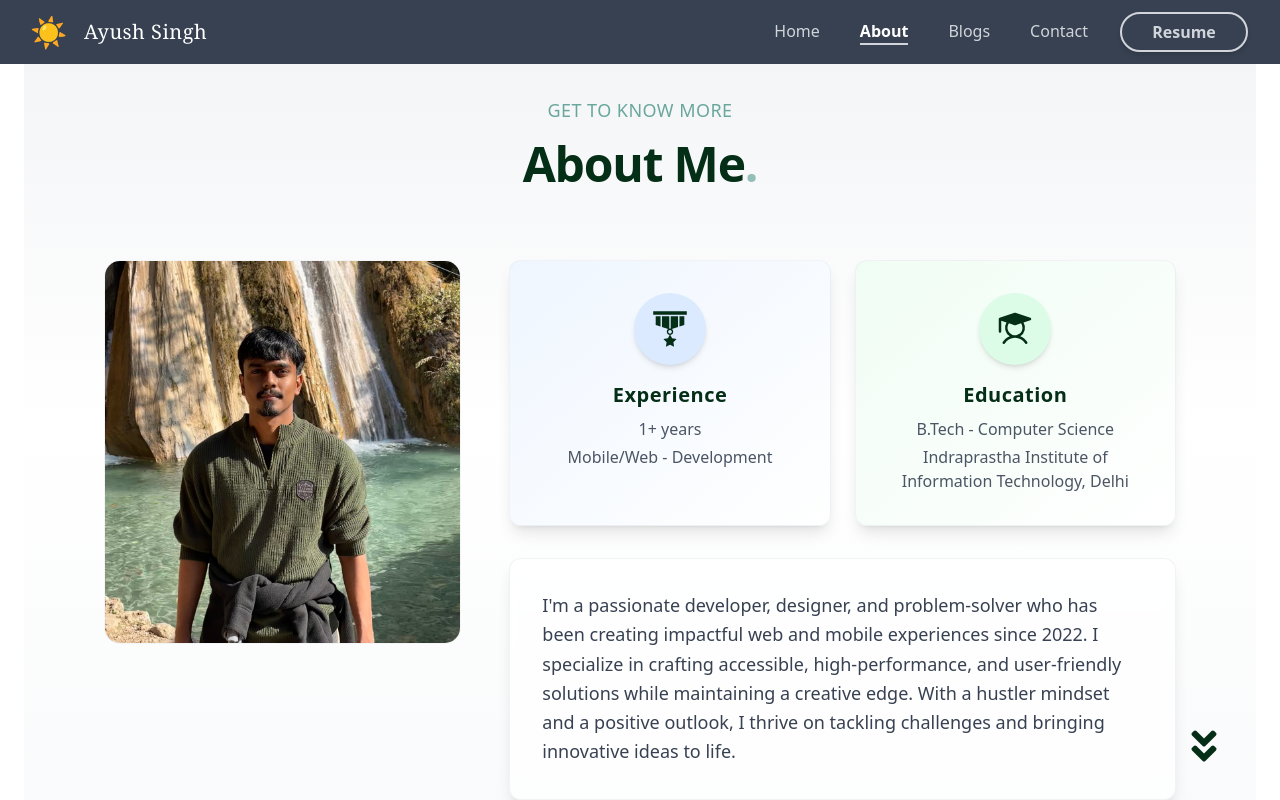
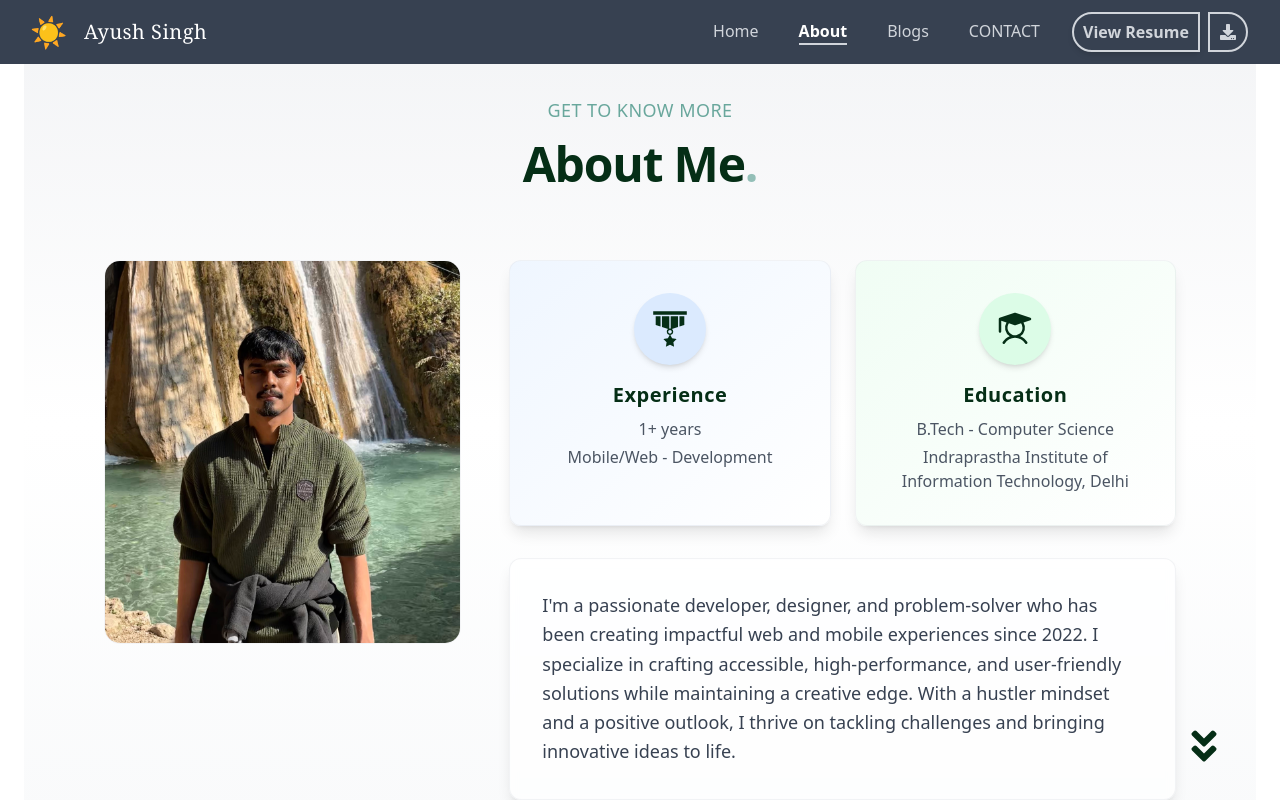
Before and after one commit to Ayush0520/Portfolio, a React (Vite) app: page /about in a window 1280 px wide. Shown: the top 800 px of the page. Built offline with nearby package versions, Linux system fonts and the light colour scheme.

Commit message:
Resume Added

```diff
--- a/src/components/common/Navbar.jsx
+++ b/src/components/common/Navbar.jsx
@@ -20,10 +20,18 @@ const Navbar = () => {
     { name: 'About', link: "/about" },
     { name: 'Blogs', link: "/blog" },
     {
-      name: 'Contact',
-      link: "#",
+      name: 'CONTACT',
+      link: "#contact",
       onClick: () => {
-        window.scrollTo({ top: document.body.scrollHeight, behavior: 'smooth' });
+        const footer = document.getElementById('contact');
+        if (footer) {
+          footer.scrollIntoView({ behavior: 'smooth' });
+        } else {
+          window.scrollTo({
+            top: document.documentElement.scrollHeight,
+            behavior: 'smooth'
+          });
+        }
       },
     },
   ];
@@ -117,24 +125,24 @@ const Navbar = () => {
             </li>
           ))}
 
-          <li>
+          <li className="relative group">
+            <div className="flex gap-2">
               <a
-              href="/path-to-resume.pdf"
-              download="Ayush_Resume.pdf"
-              className="group relative flex items-center justify-center w-32 h-10 border-2 border-gray-300 rounded-full text-gray-300 font-semibold shadow-md transition-all duration-300 hover:bg-gray-300 hover:text-gray-800 overflow-hidden"
+                href="Ayush_Resume.pdf"
+                target="_blank"
+                rel="noopener noreferrer"
+                className="group relative flex items-center justify-center w-32 h-10 border-2 border-gray-300 rounded-l-full text-gray-300 font-semibold shadow-md transition-all duration-300 hover:bg-gray-300 hover:text-gray-800"
               >
-              <span
-                className="absolute inset-0 flex items-center justify-center transition-transform duration-300 group-hover:-translate-y-full"
-              >
-                Resume
-              </span>
-
-              <span
-                className="absolute inset-0 flex items-center justify-center text-xl transition-transform duration-300 translate-y-full group-hover:translate-y-0"
+                <span>View Resume</span>
+              </a>
+              <a
+                href="Ayush_Resume.pdf"
+                download
+                className="flex items-center justify-center w-10 h-10 border-2 border-gray-300 rounded-r-full text-gray-300 hover:bg-gray-300 hover:text-gray-800 transition-all duration-300"
               >
                 <FaDownload />
-              </span>
               </a>
+            </div>
           </li>
         </ul>
 
@@ -177,6 +185,17 @@ const Navbar = () => {
                       transition={{ delay: index * 0.1 }}
                       className="relative group"
                     >
+                      {link.onClick ? (
+                        <button
+                          onClick={() => {
+                            link.onClick();
+                            setOpen(false);
+                          }}
+                          className="hover:text-gray-300 transition-all duration-300 inline-block"
+                        >
+                          {link.name}
+                        </button>
+                      ) : (
                         <Link
                           to={link.link}
                           onClick={() => setOpen(false)}
@@ -184,8 +203,33 @@ const Navbar = () => {
                         >
                           {link.name}
                         </Link>
+                      )}
                     </motion.li>
                   ))}
+                  <motion.li
+                    initial={{ opacity: 0, y: 20 }}
+                    animate={{ opacity: 1, y: 0 }}
+                    transition={{ delay: navLinks.length * 0.1 }}
+                    className="pt-4 flex justify-center gap-4"
+                  >
+                    <a
+                      href="Ayush_Resume.pdf"
+                      target="_blank"
+                      rel="noopener noreferrer"
+                      className="inline-flex items-center gap-2 px-6 py-2 border-2 border-white rounded-full hover:bg-white hover:text-black transition-all duration-300"
+                      onClick={() => setOpen(false)}
+                    >
+                      <span>View</span>
+                    </a>
+                    <a
+                      href="Ayush_Resume.pdf"
+                      download
+                      className="inline-flex items-center gap-2 px-6 py-2 border-2 border-white rounded-full hover:bg-white hover:text-black transition-all duration-300"
+                      onClick={() => setOpen(false)}
+                    >
+                      <FaDownload />
+                    </a>
+                  </motion.li>
                 </ul>
               </motion.div>
             </motion.div>
```
Also changed, not shown: 2 other files (tests, documents, lock files or other folders). Lines whose indentation alone changed are shown as unchanged.
